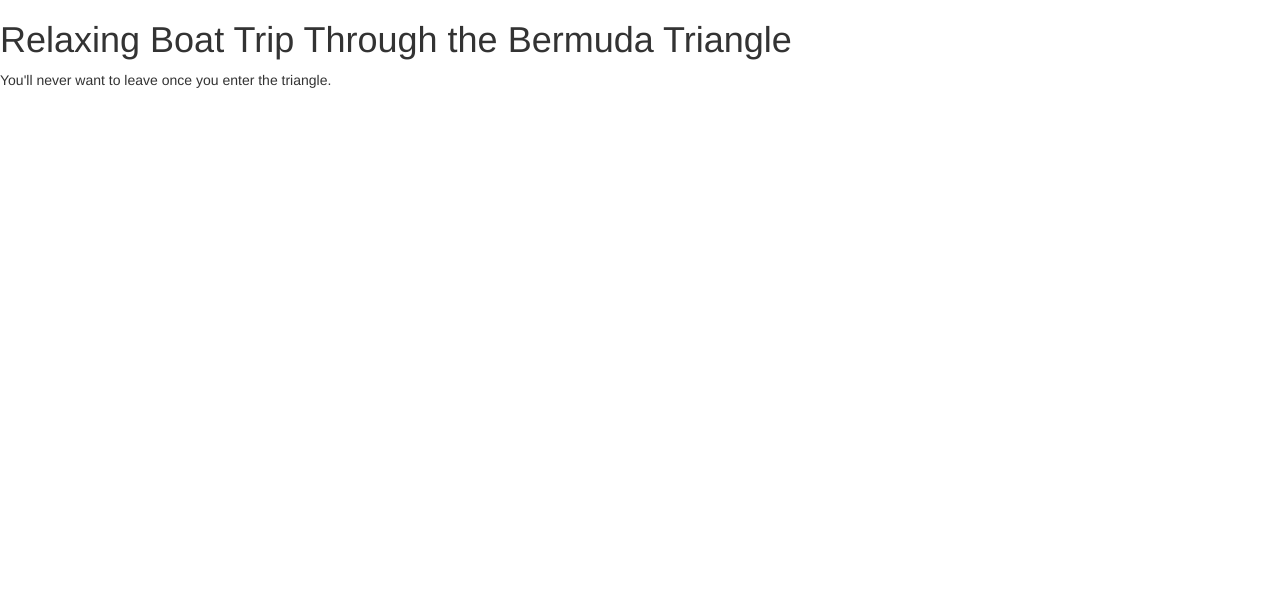
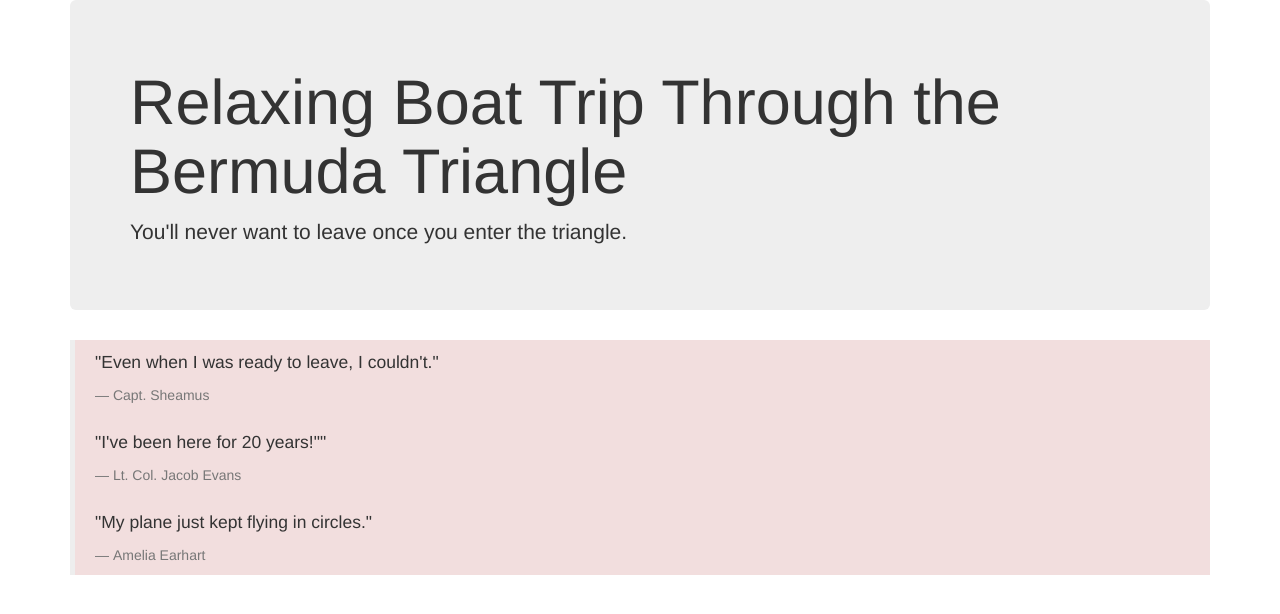
Before and after one commit to TuesdayHat/vacation, a plain HTML site: page index.html in a window 1280 px wide. Drawn offline with Linux system fonts and the light colour scheme.

Commit message:
add quotes

```diff
--- a/index.html
+++ b/index.html
@@ -5,7 +5,20 @@
     <title>Vacation</title>
   </head>
   <body>
-    <h1>Relaxing Boat Trip Through the Bermuda Triangle</h1>
-      <p>You'll never want to leave once you enter the triangle. </p>
+    <div class="container">
+      <div class="jumbotron">
+      <h1>Relaxing Boat Trip Through the Bermuda Triangle</h1>
+        <p>You'll never want to leave once you enter the triangle. </p>
+      </div>
+
+      <blockquote class="bg-danger">
+        <p>"Even when I was ready to leave, I couldn't."</p>
+        <footer>Capt. Sheamus</footer><br>
+        <p>"I've been here for 20 years!""<p>
+        <footer>Lt. Col. Jacob Evans</footer><br>
+        <p>"My plane just kept flying in circles."</p>
+        <footer>Amelia Earhart</footer>
+      </blockquote>
+    </div>
   </body>
 </html>
```
